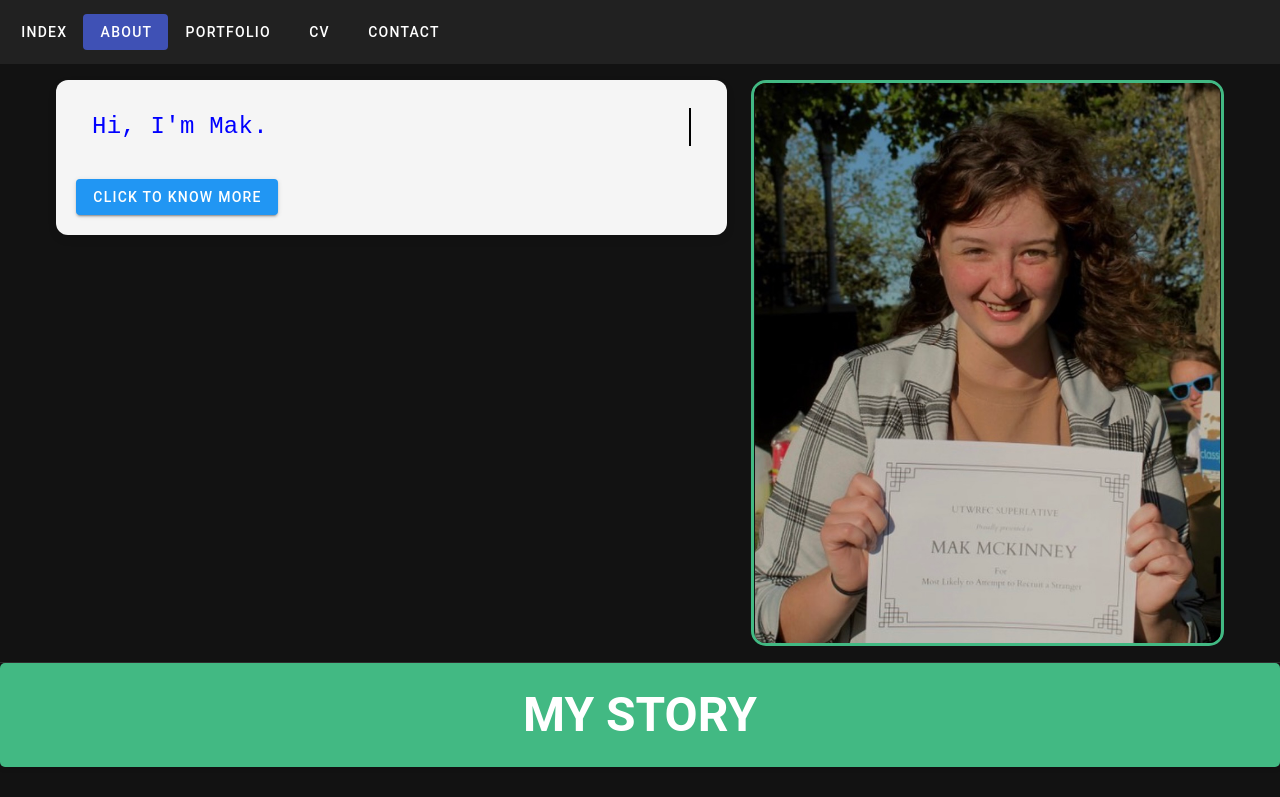
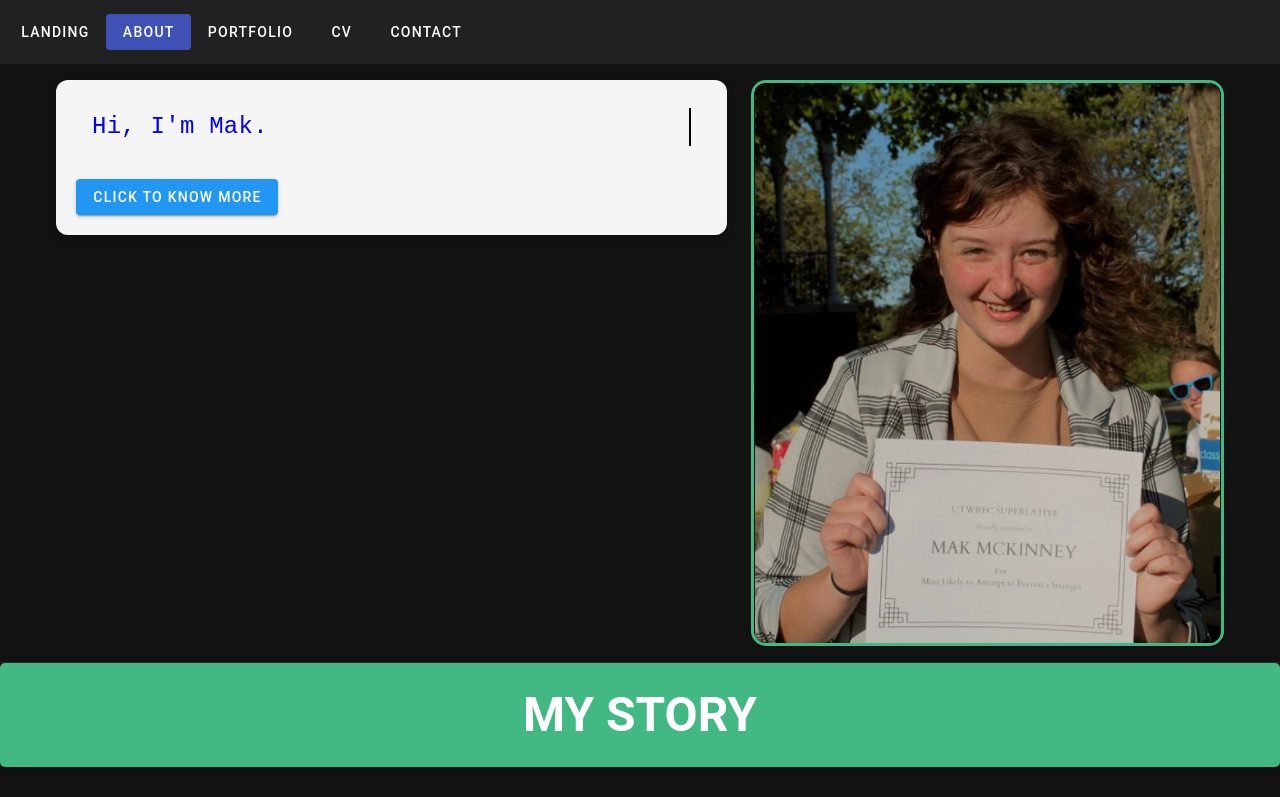
Before and after one commit to crouchbindcommit/portfolio, a Vue app: page /about in a window 1280 px wide. Shown: the top 797 px of the page. Built offline with nearby package versions, Linux system fonts and the light colour scheme.

Commit message:
wording in navbar

```diff
--- a/src/components/NavBar.vue
+++ b/src/components/NavBar.vue
@@ -5,7 +5,7 @@
           :class="{'active-btn': isActivePage('/')}"
           @click="navigateToIndex"
         >
-          Index
+          Landing
         </v-btn>
         <v-btn
           :class="{'active-btn': isActivePage('/about')}"
```
